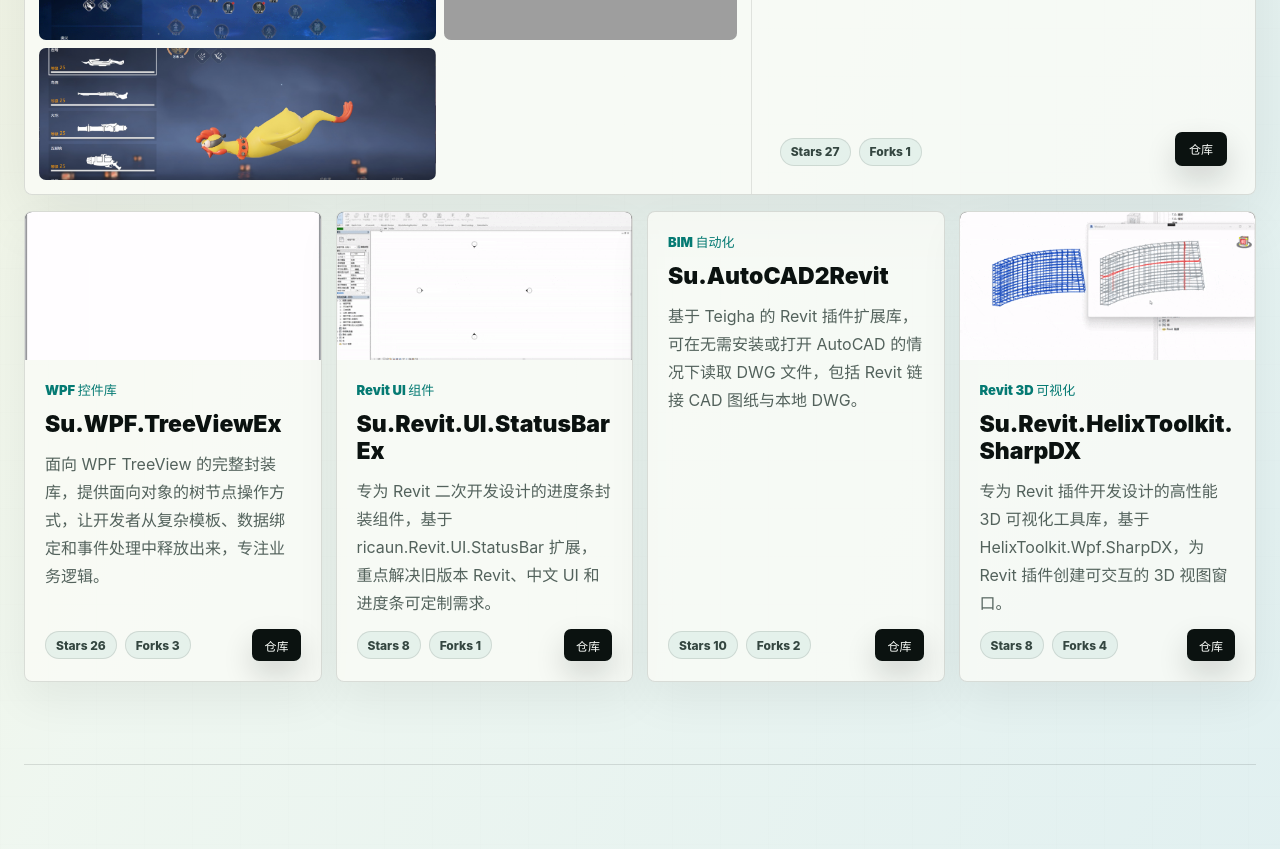
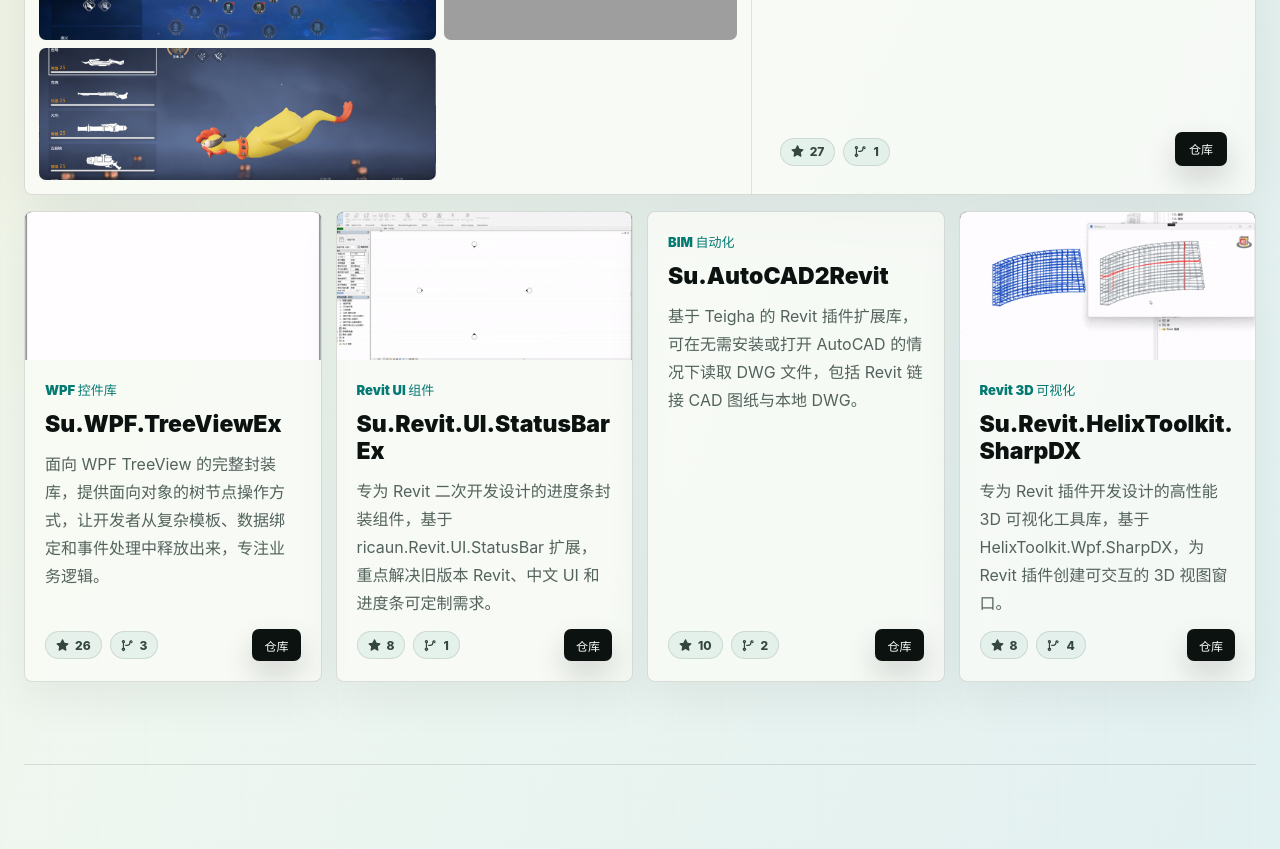
Before and after one commit to ViewSuSu/MyPersonalWebsite, a Vue app in the folder Frontend/: page / in a window 1280 px wide. Shown: the part 1700-2549 px from the top of the page. Built offline with nearby package versions, Linux system fonts and the light colour scheme; grey boxes are pictures that could not be loaded.

Commit message:
优化项目统计图标展示

```diff
--- a/Frontend/src/App.vue
+++ b/Frontend/src/App.vue
@@ -59,8 +59,8 @@
 const heroMetrics = computed(() => [
   { value: '3.5年', label: '工作经验', detail: '桌面应用开发 / WPF / Revit / CAD' },
   { value: `${profile.value?.openSourceProjects.length ?? 0}`, label: '开源作品', detail: '组件、插件、可视化工具' },
-  { value: `${totalStars.value}`, label: 'Stars', detail: 'GitHub repository stars' },
-  { value: `${totalForks.value}`, label: 'Forks', detail: 'GitHub repository forks' },
+  { value: `${totalStars.value}`, label: '星标', detail: 'GitHub 仓库获得的星标' },
+  { value: `${totalForks.value}`, label: '分支', detail: 'GitHub 仓库被分支引用的次数' },
 ])
 
 const aboutItems = computed(() =>
@@ -170,7 +170,7 @@
             <p>{{ metric.detail }}</p>
           </article>
           <article v-if="profile.gitHubProfile.achievements.length" class="achievement-metric">
-            <span>GitHub Achievement</span>
+            <span>GitHub 成就</span>
             <div class="achievement-inline">
               <a
                 v-for="achievement in profile.gitHubProfile.achievements"
@@ -219,8 +219,22 @@
             <p>{{ featuredProject.description }}</p>
             <div class="featured-footer">
               <div class="project-meta">
-                <span>Stars {{ formatGitHubCount(featuredProject.stars) }}</span>
-                <span>Forks {{ formatGitHubCount(featuredProject.forks) }}</span>
+                <span class="github-count" :aria-label="`星标 ${formatGitHubCount(featuredProject.stars)}`">
+                  <svg viewBox="0 0 16 16" aria-hidden="true">
+                    <path
+                      d="M8 .25a.75.75 0 0 1 .673.418l1.882 3.815 4.21.612a.75.75 0 0 1 .416 1.279l-3.046 2.97.719 4.193a.75.75 0 0 1-1.088.791L8 12.347l-3.766 1.981a.75.75 0 0 1-1.088-.79l.72-4.194-3.047-2.97a.75.75 0 0 1 .416-1.28l4.21-.611L7.327.668A.75.75 0 0 1 8 .25Z"
+                    />
+                  </svg>
+                  {{ formatGitHubCount(featuredProject.stars) }}
+                </span>
+                <span class="github-count" :aria-label="`分支 ${formatGitHubCount(featuredProject.forks)}`">
+                  <svg viewBox="0 0 16 16" aria-hidden="true">
+                    <path
+                      d="M5 3.25a2 2 0 1 0-2.75 1.854v5.792a2 2 0 1 0 1.5 0V5.104A2 2 0 0 0 5 3.25ZM3 2.75a.5.5 0 1 1 0 1 .5.5 0 0 1 0-1Zm0 9.5a.5.5 0 1 1 0 1 .5.5 0 0 1 0-1Zm10-7a2 2 0 1 0-2.75-1.854v.854A2.75 2.75 0 0 1 7.5 7H5.75a.75.75 0 0 0 0 1.5H7.5a4.25 4.25 0 0 0 4.25-4.25v-.854A2 2 0 0 0 13 5.25Zm0-2.5a.5.5 0 1 1 0 1 .5.5 0 0 1 0-1Z"
+                    />
+                  </svg>
+                  {{ formatGitHubCount(featuredProject.forks) }}
+                </span>
               </div>
               <a class="project-link" :href="featuredProject.url" target="_blank" rel="noreferrer">仓库</a>
             </div>
@@ -237,8 +251,22 @@
               <h3>{{ project.name }}</h3>
               <p>{{ project.description }}</p>
               <div class="project-card-footer">
-                <em>Stars {{ formatGitHubCount(project.stars) }}</em>
-                <em>Forks {{ formatGitHubCount(project.forks) }}</em>
+                <em class="github-count" :aria-label="`星标 ${formatGitHubCount(project.stars)}`">
+                  <svg viewBox="0 0 16 16" aria-hidden="true">
+                    <path
+                      d="M8 .25a.75.75 0 0 1 .673.418l1.882 3.815 4.21.612a.75.75 0 0 1 .416 1.279l-3.046 2.97.719 4.193a.75.75 0 0 1-1.088.791L8 12.347l-3.766 1.981a.75.75 0 0 1-1.088-.79l.72-4.194-3.047-2.97a.75.75 0 0 1 .416-1.28l4.21-.611L7.327.668A.75.75 0 0 1 8 .25Z"
+                    />
+                  </svg>
+                  {{ formatGitHubCount(project.stars) }}
+                </em>
+                <em class="github-count" :aria-label="`分支 ${formatGitHubCount(project.forks)}`">
+                  <svg viewBox="0 0 16 16" aria-hidden="true">
+                    <path
+                      d="M5 3.25a2 2 0 1 0-2.75 1.854v5.792a2 2 0 1 0 1.5 0V5.104A2 2 0 0 0 5 3.25ZM3 2.75a.5.5 0 1 1 0 1 .5.5 0 0 1 0-1Zm0 9.5a.5.5 0 1 1 0 1 .5.5 0 0 1 0-1Zm10-7a2 2 0 1 0-2.75-1.854v.854A2.75 2.75 0 0 1 7.5 7H5.75a.75.75 0 0 0 0 1.5H7.5a4.25 4.25 0 0 0 4.25-4.25v-.854A2 2 0 0 0 13 5.25Zm0-2.5a.5.5 0 1 1 0 1 .5.5 0 0 1 0-1Z"
+                    />
+                  </svg>
+                  {{ formatGitHubCount(project.forks) }}
+                </em>
                 <a :href="project.url" target="_blank" rel="noreferrer">仓库</a>
               </div>
             </div>
--- a/Frontend/src/style.css
+++ b/Frontend/src/style.css
@@ -304,6 +304,17 @@
   font-size: 12px;
   font-style: normal;
   font-weight: 850;
+}
+
+.github-count {
+  gap: 6px;
+}
+
+.github-count svg {
+  width: 13px;
+  height: 13px;
+  flex: 0 0 auto;
+  fill: currentColor;
 }
 
 .social-dock {
```
